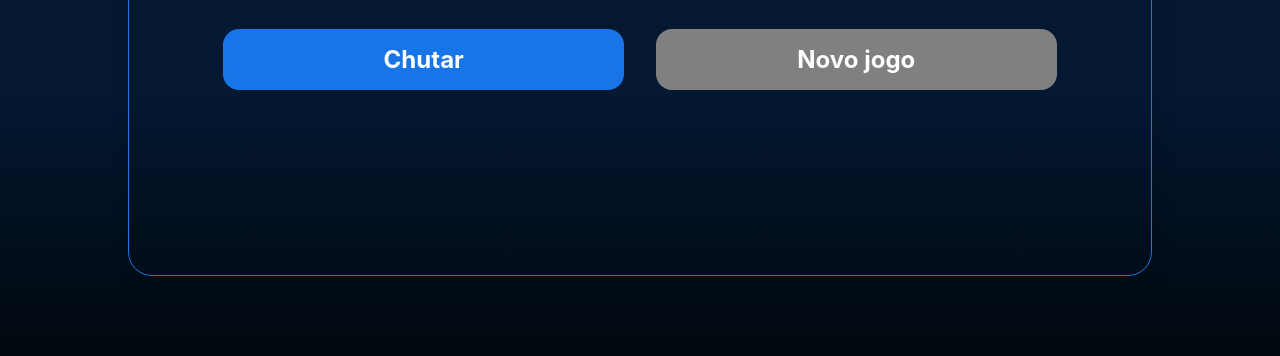
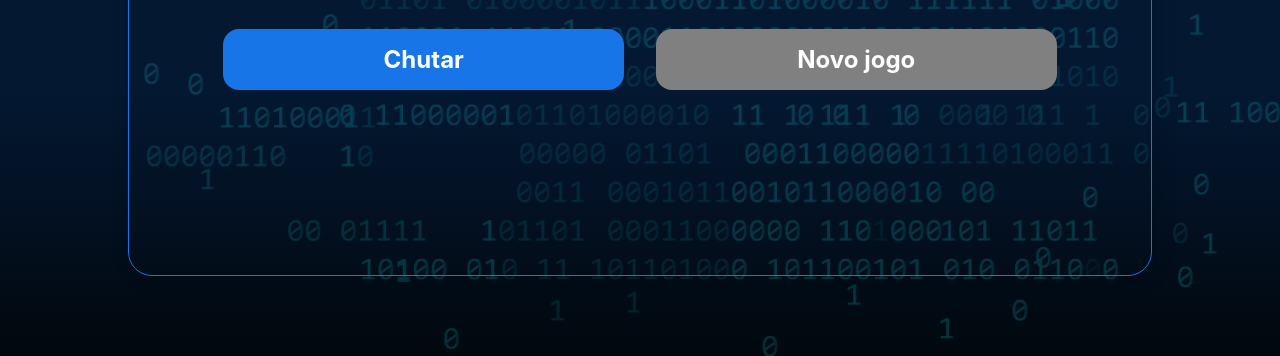
Before and after one commit to Llhambo/Trabalho-N1-dev-web, a plain HTML site: page index.html in a window 1280 px wide. Shown: the part 444-800 px from the top of the page. Drawn offline with Linux system fonts and the light colour scheme.

Commit message:
Update style.css

```diff
--- a/style.css
+++ b/style.css
@@ -15,7 +15,7 @@ body {
 
 
 body::before {
-    background-image: url("img/code.png");
+    background-image: url("/code.png");
     background-repeat: no-repeat;
     background-position: right;
     content: "";
```
